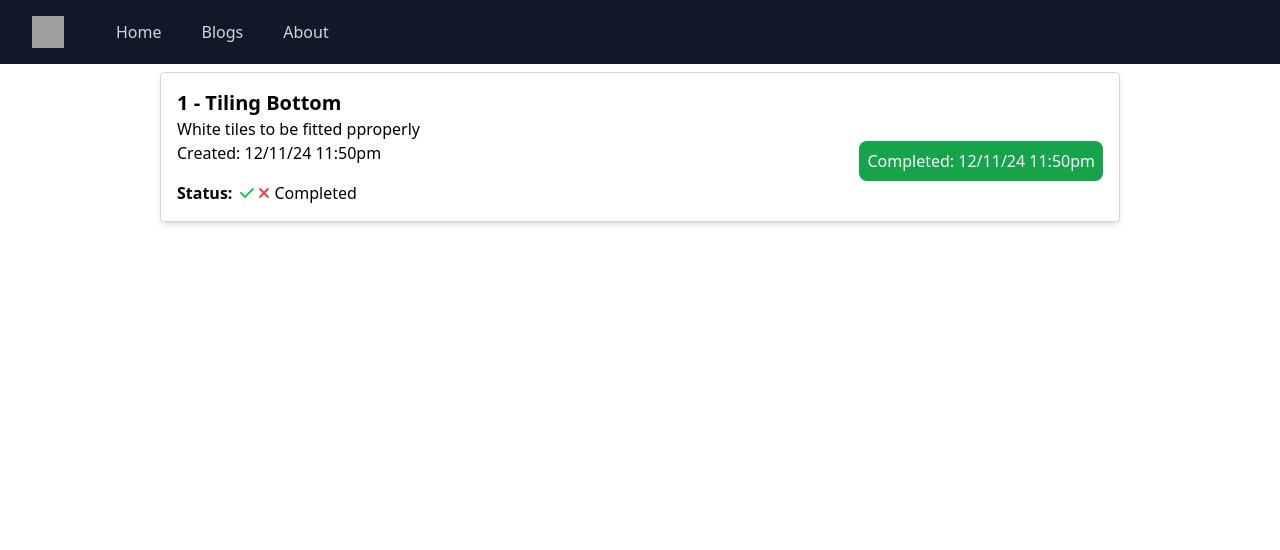
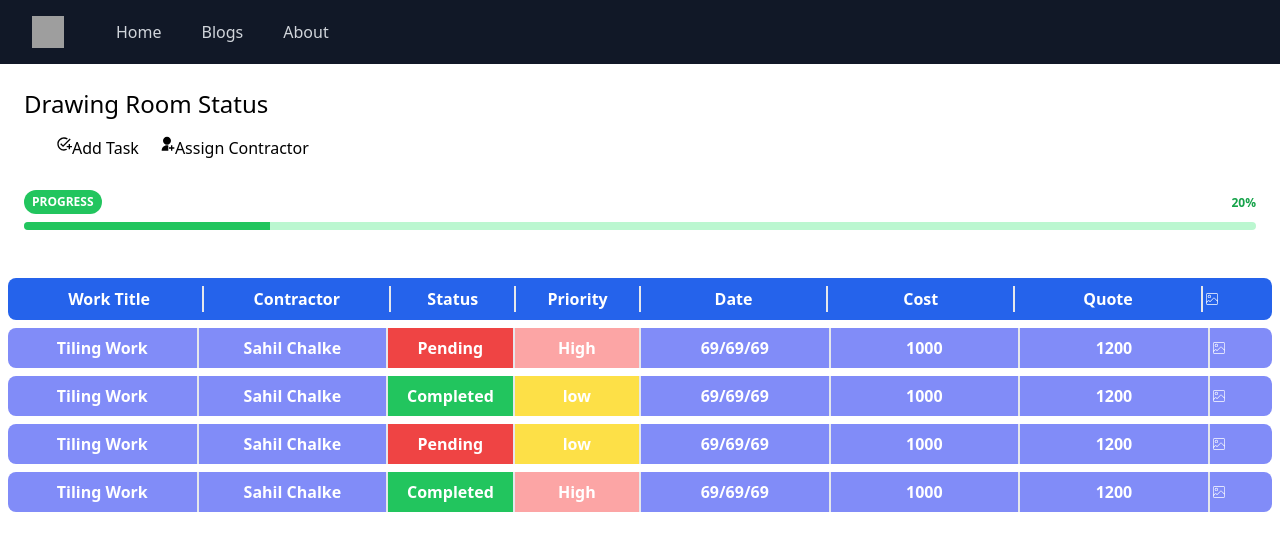
Before and after one commit to Sahilll15/Hacks24_Logic_lab, a React (Create React App) app in the folder client/: page /project/roomstatus in a window 1280 px wide. Shown: the top 550 px of the page. Built offline with nearby package versions, Linux system fonts and the light colour scheme; grey boxes are pictures that could not be loaded.

Commit message:
Completed all pages of designer

```diff
--- /dev/null
+++ b/client/src/Components/Cards/TaskCard.jsx
@@ -0,0 +1,96 @@
+import React from "react";
+import { CiImageOn } from "react-icons/ci";
+
+
+const TaskCard = () => {
+  return (
+    <div>
+      <div className="task-card bg-blue-600 text-white overflow-hidden rounded-lg p-2  m-2">
+        <table className="rounded-table w-full">
+          <thead>
+            <tr className="">
+              <th className="border-r-2" style={{ width: "15%" }}>Work Title</th>
+              <th className="border-r-2" style={{ width: "15%" }}>Contractor</th>
+              <th className="border-r-2" style={{ width: "10%" }}>Status</th>
+              <th className="border-r-2" style={{ width: "10%" }}>Priority</th>
+              <th className="border-r-2" style={{ width: "15%" }}>Date</th>
+              <th className="border-r-2" style={{ width: "15%" }}>Cost</th>
+              <th className="border-r-2" style={{ width: "15%" }}>Quote</th>
+              <th style={{ width: "20%" }}><CiImageOn /></th>
+            </tr>
+          </thead>
+        </table>
+      </div>
+
+      <div className="task-card bg-indigo-400 text-white overflow-hidden rounded-lg m-2">
+        <table className="rounded-table w-full">
+          <thead>
+            <tr className="">
+              <th className="border-r-2  p-2 " style={{ width: "15%" }}>Tiling Work</th>
+              <th className="border-r-2  p-2 " style={{ width: "15%" }}>Sahil Chalke</th>
+              <th className="border-r-2  p-2 bg-red-500 " style={{ width: "10%" }}>Pending</th>
+              <th className="border-r-2  p-2  bg-red-300" style={{ width: "10%" }}>High</th>
+              <th className="border-r-2  p-2 " style={{ width: "15%" }}>69/69/69</th>
+              <th className="border-r-2  p-2 " style={{ width: "15%" }}>1000</th>
+              <th className="border-r-2  p-2 " style={{ width: "15%" }}>1200</th>
+              <th style={{ width: "20%" }}><CiImageOn /></th>
+            </tr>
+          </thead>
+        </table>
+      </div>
+
+      <div className="task-card bg-indigo-400 text-white overflow-hidden rounded-lg m-2">
+        <table className="rounded-table w-full">
+          <thead>
+            <tr className="">
+              <th className="border-r-2  p-2 " style={{ width: "15%" }}>Tiling Work</th>
+              <th className="border-r-2  p-2 " style={{ width: "15%" }}>Sahil Chalke</th>
+              <th className="border-r-2  p-2 bg-green-500 " style={{ width: "10%" }}>Completed</th>
+              <th className="border-r-2  p-2  bg-yellow-300" style={{ width: "10%" }}>low</th>
+              <th className="border-r-2  p-2 " style={{ width: "15%" }}>69/69/69</th>
+              <th className="border-r-2  p-2 " style={{ width: "15%" }}>1000</th>
+              <th className="border-r-2  p-2 " style={{ width: "15%" }}>1200</th>
+              <th style={{ width: "20%" }}><CiImageOn /></th>
+            </tr>
+          </thead>
+        </table>
+      </div>
+
+      <div className="task-card bg-indigo-400 text-white overflow-hidden rounded-lg m-2">
+        <table className="rounded-table w-full">
+          <thead>
+            <tr className="">
+              <th className="border-r-2  p-2 " style={{ width: "15%" }}>Tiling Work</th>
+              <th className="border-r-2  p-2 " style={{ width: "15%" }}>Sahil Chalke</th>
+              <th className="border-r-2  p-2 bg-red-500 " style={{ width: "10%" }}>Pending</th>
+              <th className="border-r-2  p-2  bg-yellow-300" style={{ width: "10%" }}>low</th>
+              <th className="border-r-2  p-2 " style={{ width: "15%" }}>69/69/69</th>
+              <th className="border-r-2  p-2 " style={{ width: "15%" }}>1000</th>
+              <th className="border-r-2  p-2 " style={{ width: "15%" }}>1200</th>
+              <th style={{ width: "20%" }}><CiImageOn /></th>
+            </tr>
+          </thead>
+        </table>
+      </div>
+
+      <div className="task-card bg-indigo-400 text-white overflow-hidden rounded-lg m-2">
+        <table className="rounded-table w-full">
+          <thead>
+            <tr className="">
+              <th className="border-r-2  p-2 " style={{ width: "15%" }}>Tiling Work</th>
+              <th className="border-r-2  p-2 " style={{ width: "15%" }}>Sahil Chalke</th>
+              <th className="border-r-2  p-2 bg-green-500 " style={{ width: "10%" }}>Completed</th>
+              <th className="border-r-2  p-2  bg-red-300" style={{ width: "10%" }}>High</th>
+              <th className="border-r-2  p-2 " style={{ width: "15%" }}>69/69/69</th>
+              <th className="border-r-2  p-2 " style={{ width: "15%" }}>1000</th>
+              <th className="border-r-2  p-2 " style={{ width: "15%" }}>1200</th>
+              <th style={{ width: "20%" }}><CiImageOn /></th>
+            </tr>
+          </thead>
+        </table>
+      </div>
+    </div>
+  );
+};
+
+export default TaskCard;
--- /dev/null
+++ b/client/src/Components/Designer/Form/TaskForm.jsx
@@ -0,0 +1,43 @@
+import React, { useState } from 'react'
+
+const TaskForm = ({closeModal}) => {
+  return (
+    <div>
+         <div className="flex items-end justify-center min-h-screen pt-4 px-4 pb-20 text-center sm:block sm:p-0">
+            <div className="fixed inset-0 transition-opacity" aria-hidden="true">
+              <div className="absolute inset-0 bg-gray-500 opacity-75"></div>
+            </div>
+
+            <span className="hidden sm:inline-block sm:align-middle sm:h-screen" aria-hidden="true">
+              &#8203;
+            </span>
+
+            <div
+              className="inline-block align-bottom bg-white rounded-lg text-left overflow-hidden shadow-xl transform transition-all sm:my-8 sm:align-middle sm:w-full sm:max-w-lg"
+              role="dialog"
+              aria-modal="true"
+              aria-labelledby="modal-headline"
+            >
+              <div className="bg-white px-4 pt-5 pb-4 sm:p-6 sm:pb-4">
+                {/* Your modal content goes here */}
+                <h3 className="text-lg font-medium text-gray-900" id="modal-headline">
+                  Add Task
+                </h3>
+                {/* Add your form or other content for adding a task */}
+              </div>
+              <div className="bg-gray-50 px-4 py-3 sm:px-6 sm:flex sm:flex-row-reverse">
+                <button
+                  onClick={closeModal}
+                  type="button"
+                  className="w-full inline-flex justify-center rounded-md border border-transparent shadow-sm px-4 py-2 bg-indigo-600 text-base font-medium text-white hover:bg-indigo-700 focus:outline-none focus:ring-2 focus:ring-offset-2 focus:ring-indigo-500 sm:ml-3 sm:w-auto sm:text-sm"
+                >
+                  Close
+                </button>
+              </div>
+            </div>
+          </div>
+    </div>
+  )
+}
+
+export default TaskForm
--- a/client/src/Pages/Designer/RoomStatus.jsx
+++ b/client/src/Pages/Designer/RoomStatus.jsx
@@ -1,15 +1,66 @@
-import React from "react";
-import LongCard from "../../Components/Cards/LongCard";
+import React, { useState } from "react";
+import TaskCard from "../../Components/Cards/TaskCard";
+import { RiUserAddFill } from "react-icons/ri";
+import { MdAddTask } from "react-icons/md";
+import TaskForm from "../../Components/Designer/Form/TaskForm";
 
-const RoomStatus = () => {
+
+
+const RoomStatus = ({percentage}) => {
+    const [isModalOpen, setIsModalOpen] = useState(false);
+
+    const openModal = () => {
+      setIsModalOpen(true);
+    };
+
+    const closeModal = () => {
+      setIsModalOpen(false);
+    };
+
   return (
     <div>
-      <LongCard
-        name="Tiling Bottom"
-        id="1"
-        desc="White tiles to be fitted pproperly"
-        status="Completed"
-      />{" "}
+        <div className="m-2 p-4 text-2xl">
+            Drawing Room Status
+            <div className="flex text-base mt-4 ml-8 gap-5">
+            <div className="flex " onClick={openModal}>
+             <MdAddTask /> Add Task
+            </div>
+            <div className="flex">
+            <RiUserAddFill />Assign Contractor
+            </div>
+            </div>
+        </div>
+
+        <div className="p-6 pt-0">
+          <div className="relative pt-1">
+            <div className="flex mb-2 items-center justify-between">
+              <div>
+                <span className="text-xs font-semibold inline-block py-1 px-2 uppercase rounded-full text-white bg-green-500">
+                  Progress
+                </span>
+              </div>
+              <div className="text-right">
+                <span className="text-xs font-semibold inline-block text-green-600">
+                  {percentage || 20}%
+                </span>
+              </div>
+            </div>
+            <div className="overflow-hidden h-2 mb-4 text-xs flex rounded bg-green-200 w-full">
+              <div
+                style={{ width: `${percentage || 20}%` }}
+                className="shadow-none flex flex-col text-center whitespace-nowrap text-white justify-center bg-green-500"
+              ></div>
+            </div>
+          </div>
+        </div>
+     <TaskCard/>
+     <div>
+     {isModalOpen && (
+        <div className="fixed z-10 inset-0 overflow-y-auto">
+         <TaskForm closeModal={closeModal}/>
+        </div>
+      )}
+     </div>
     </div>
   );
 };
```
